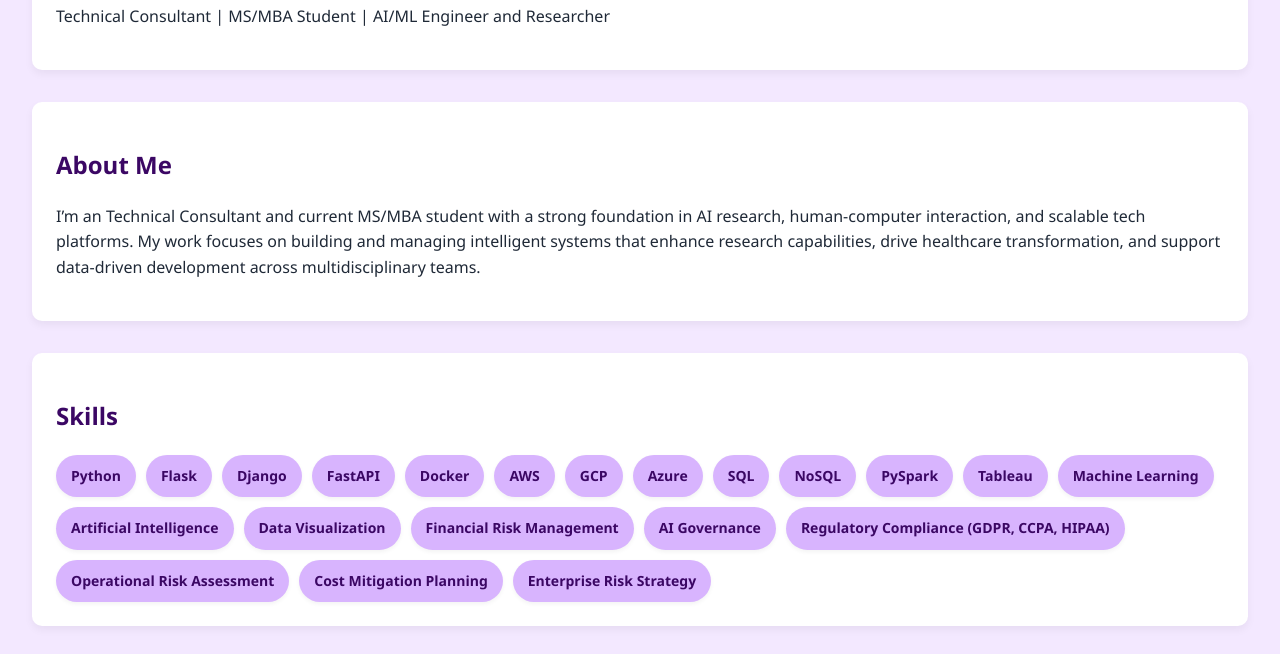
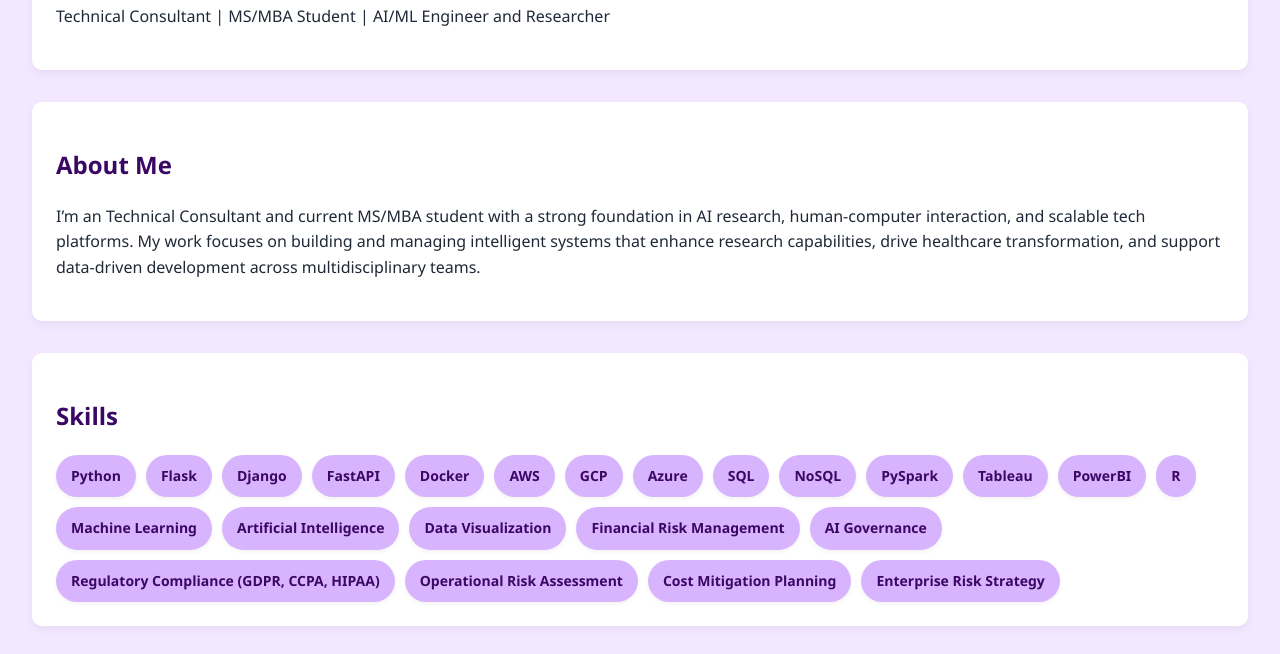
Before and after one commit to chelseaa1808/chelseaa1808.github.io, a plain HTML site: page index.html in a window 1280 px wide. Shown: the part 146-800 px from the top of the page. Drawn offline with Linux system fonts and the light colour scheme.

Commit message:
Update index.html

```diff
--- a/index.html
+++ b/index.html
@@ -31,6 +31,8 @@
       <span class="badge">NoSQL</span>
       <span class="badge">PySpark</span>
       <span class="badge">Tableau</span>
+      <span class="badge">PowerBI</span>
+      <span class="badge">R</span>
       <span class="badge">Machine Learning</span>
       <span class="badge">Artificial Intelligence</span>
       <span class="badge">Data Visualization</span>
```
